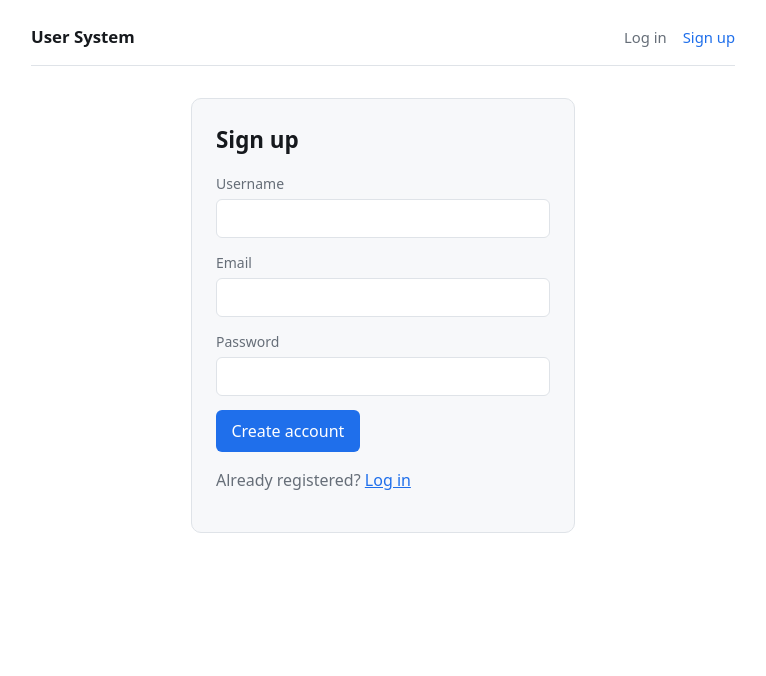
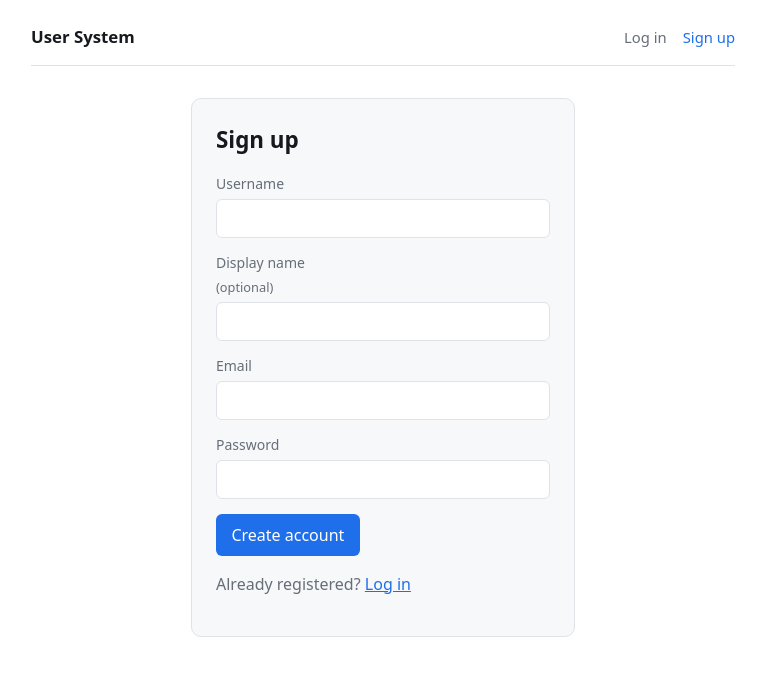
Before and after one commit to abc000cool/testingwork, a React (Vite) app in the folder web/: page /signup in a window 1280 px wide. Shown: the top 676 px of the page, without its empty margins (257-1023 px from the left). Built offline with nearby package versions, Linux system fonts and the light colour scheme; no server answers.

Commit message:
[switchboard] session=6928cacb-c070-4215-9956-4e66603c00ef Edit: web/src/pages/SignupPage.tsx

```diff
--- a/web/src/pages/SignupPage.tsx
+++ b/web/src/pages/SignupPage.tsx
@@ -52,6 +52,15 @@ export function SignupPage() {
         </label>
 
         <label>
+          Display name <span className="muted small">(optional)</span>
+          <input
+            value={displayName}
+            onChange={(e) => setDisplayName(e.target.value)}
+            autoComplete="nickname"
+          />
+        </label>
+
+        <label>
           Email
           <input
             type="email"
```
